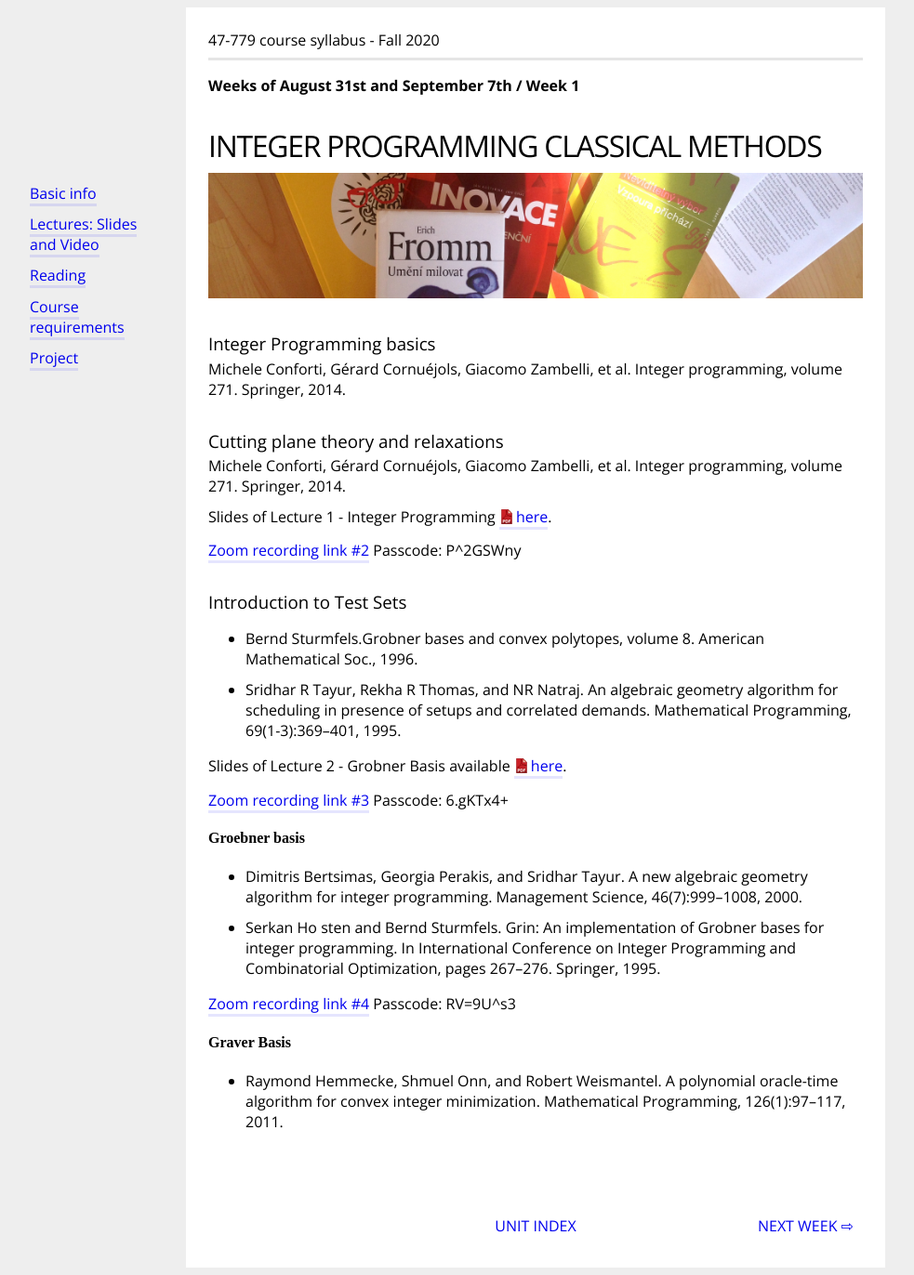
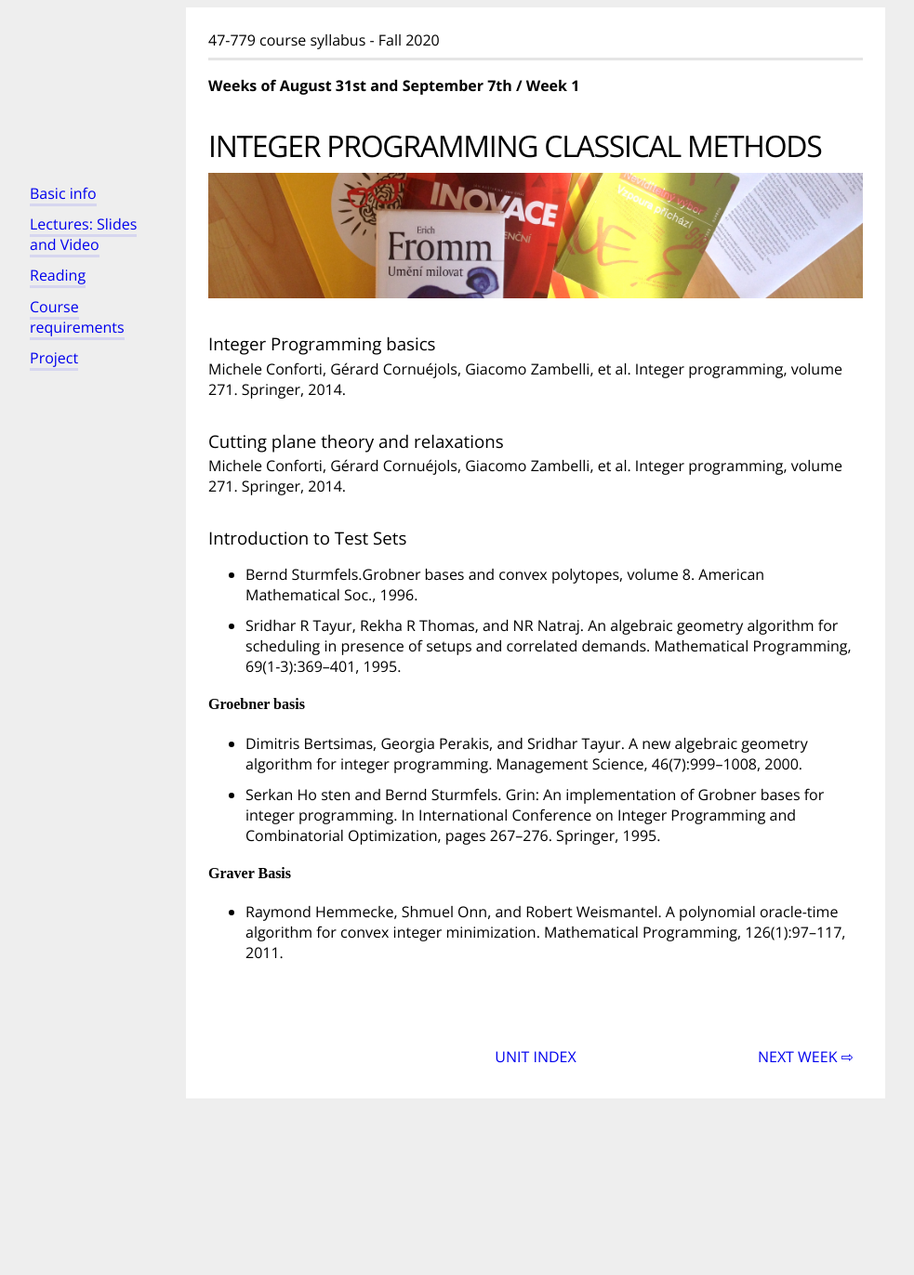
Before and after one commit to bernalde/QuIP, a Jekyll site: the page built from _syllabus/1-ip-basics.md, in a window 1280 px wide. Shown: the whole page at 93% size, without its empty margins (64-1047 px from the left). Built offline with Jekyll 4.4.1, drawn with Linux system fonts in a browser that asks for light colours; after the commit the page ends 1190 px from its top, so only the background shows below that.

Commit message:
Removed links to slides and videos

```diff
--- a/_syllabus/1-ip-basics.md
+++ b/_syllabus/1-ip-basics.md
@@ -11,9 +11,6 @@ Michele  Conforti,  Gérard  Cornuéjols,  Giacomo  Zambelli,  et  al. Integer
 
 Michele  Conforti,  Gérard  Cornuéjols,  Giacomo  Zambelli,  et  al. Integer  programming,  volume  271. Springer, 2014.
 
-Slides of Lecture 1 - Integer Programming <a href="../slides/47-779 Lecture 1 - Integer Programming.pdf" download>here</a>.
-
-[Zoom recording link #2](https://cmu.zoom.us/rec/share/HNSwEyCGDZ3kU51qO1xpPMdyy5wsoFi_vw8Vjhak-Ek2n1ZypFOC2tGRC-kuYQTL.vM2hxXAHqz4YEzrj) Passcode: P^2GSWny
 
 ### Introduction to Test Sets
 
@@ -21,16 +18,9 @@ Slides of Lecture 1 - Integer Programming <a href="../slides/47-779 Lecture 1 -
 - Sridhar R Tayur, Rekha R Thomas, and NR Natraj.  An algebraic geometry algorithm for scheduling in presence of setups and correlated demands. Mathematical Programming, 69(1-3):369–401, 1995.
 
 
-Slides of Lecture 2 - Grobner Basis available <a href="../slides/47-779 Lecture 2 - Groebner basis.pdf" download>here</a>.
-
-
-[Zoom recording link #3](https://cmu.zoom.us/rec/share/W0kL_EynvC2DKVMQvqqWzM-JBhRg1Aj2nirAgb9LANQksbEd5EsK6E28Z-u9X9s2.4OvPySuCZ1D6FwVW) Passcode: 6.gKTx4+
-
 #### Groebner basis
 - Dimitris  Bertsimas,  Georgia  Perakis,  and  Sridhar  Tayur.   A  new  algebraic  geometry  algorithm  for integer programming. Management Science, 46(7):999–1008, 2000.
 -  Serkan Ho sten and Bernd Sturmfels. Grin:  An implementation of Grobner bases for integer programming. In International  Conference  on  Integer  Programming  and  Combinatorial  Optimization,  pages 267–276. Springer, 1995.
 
-[Zoom recording link #4](https://cmu.zoom.us/rec/share/-3SyR3Ld4eek6hMPGQ8e3IPppUycgGwZxpyL3EaRvCAsmZH8XgPAhlNAq3jAG_W5.zJZvD_UGvtjGiNdm) Passcode: RV=9U^s3
-
 #### Graver Basis
 - Raymond Hemmecke, Shmuel Onn, and Robert Weismantel.  A polynomial oracle-time algorithm for convex integer minimization. Mathematical Programming, 126(1):97–117, 2011.
```
